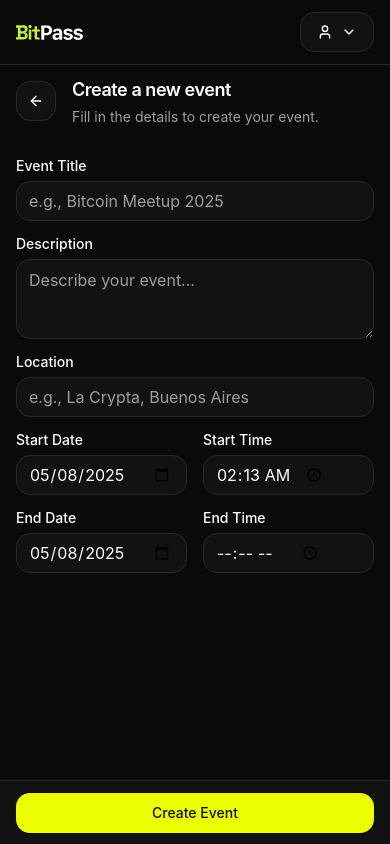
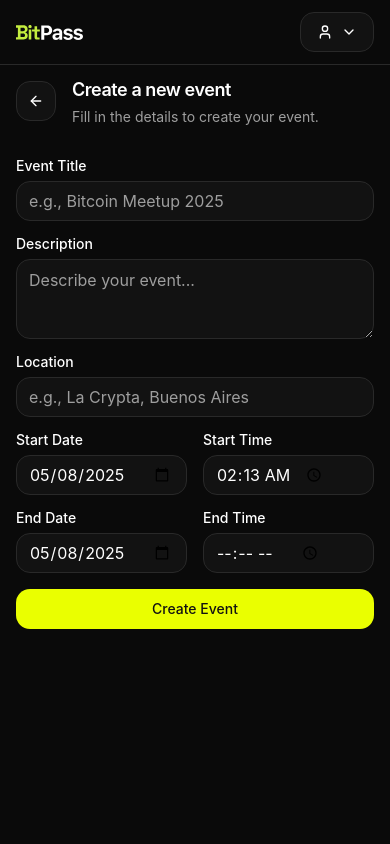
Before and after one commit to bitpass-live/bitpass-app, a Next.js app: page /event/create in a window 390 px wide. Built offline with nearby package versions, Linux system fonts and the light colour scheme.

Commit message:
fix(page): general changes on Create event

```diff
--- a/app/event/create/page.tsx
+++ b/app/event/create/page.tsx
@@ -141,16 +141,9 @@ export default function CreateEventPage() {
               </div>
             </div>
           </div>
-          {/* CTA Desktop */}
-          <Button className='hidden md:block w-full' type='submit'>
+          <Button className='w-full' type='submit'>
             Create Event
           </Button>
-          {/* CTA Mobile */}
-          <MobileNav>
-            <Button className='w-full' type='submit'>
-              Create Event
-            </Button>
-          </MobileNav>
         </form>
       </div>
     </div>
```
